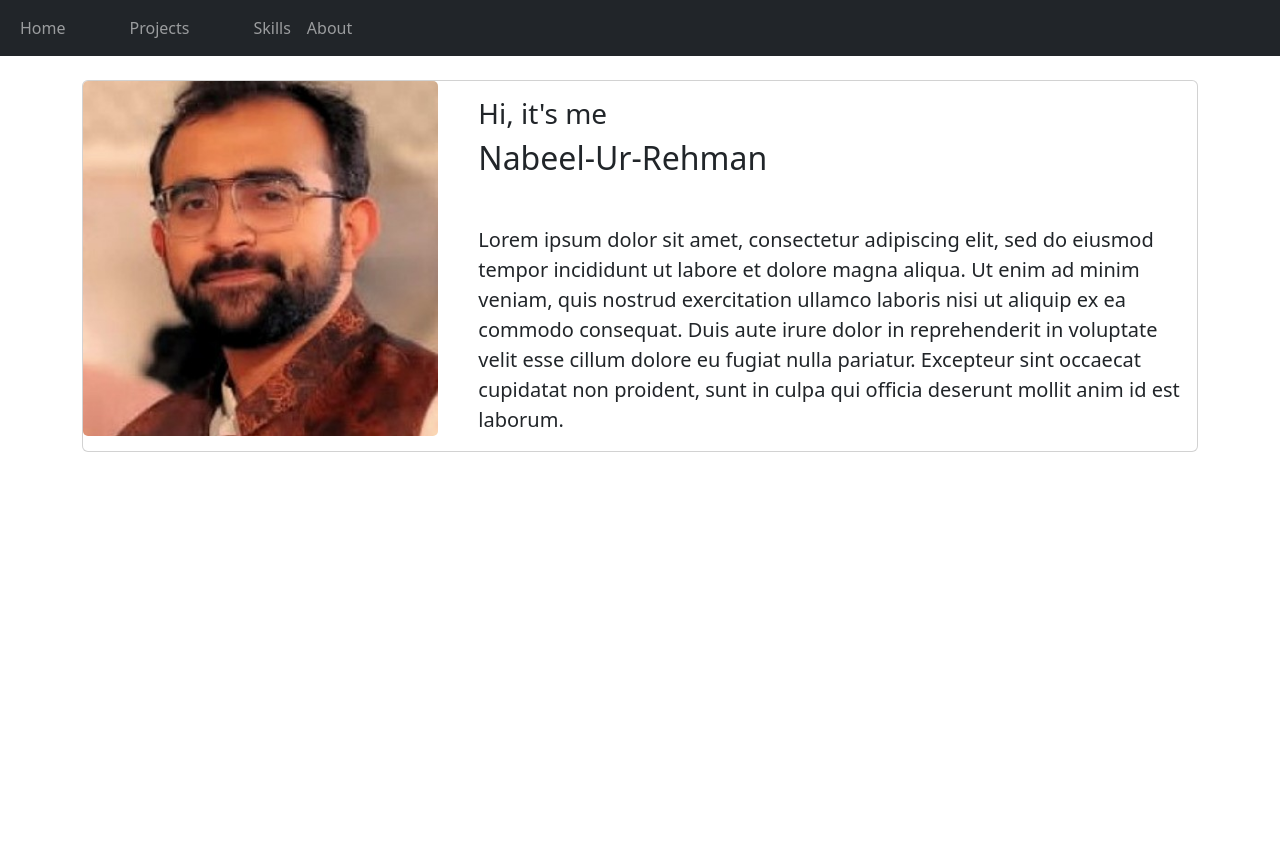
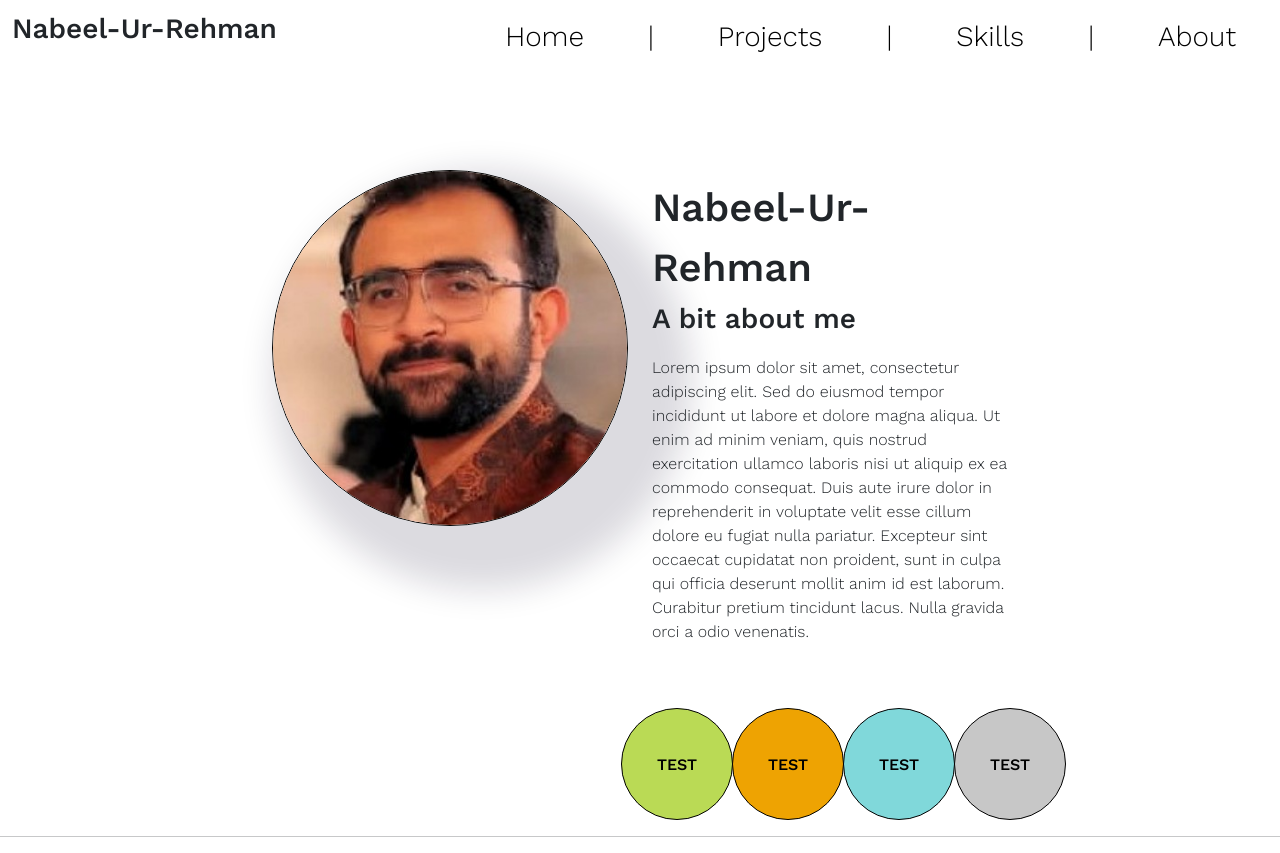
Before and after one commit to onepointsixoneeightzero/onepointsixoneeightzero.github.io, a plain HTML site: page index.html in a window 1280 px wide. Before the commit the page ends 800 px from the top, so only its background shows below. Drawn offline with nearby package versions, Linux system fonts and the light colour scheme.

Commit message:
added styles and markup

```diff
--- /dev/null
+++ b/customStyles.css
@@ -0,0 +1,97 @@
+:root {
+    --circle-diameter: 7rem;
+    --font-size: 1rem;
+    --background-color: #007bff;
+    --hover-background-color: #0056b3;
+  }
+
+.work-sans-normal {
+    font-family: "Work Sans", sans-serif;
+    font-optical-sizing: auto;
+    font-weight: 300;
+    font-style: normal;
+  }
+
+
+  .work-sans-bold {
+    font-family: "Work Sans", sans-serif;
+    font-optical-sizing: auto;
+    font-weight: 550;
+    font-style: normal;
+  }
+
+  .text-black{
+    color: rgb(0, 0, 0) !important;
+  }
+
+.mt-6{
+    margin-top: 6rem;
+}
+.mt-7{
+    margin-top: 7rem;
+}
+
+  .image-circle{
+    border-radius: 15rem;
+    border: 0.09rem solid;
+    border-color: black;
+    max-width: 100%;
+    height: auto;
+    /* box-shadow: rgba(17, 12, 46, 0.15) 0px 48px 100px 0px; */
+    box-shadow: rgba(17, 12, 46, 0.15) 2rem 2rem 2rem 2rem;
+  }
+
+  .mt-0{
+    margin-top: 0;
+  }
+
+  .mb-0{
+    margin-bottom:0;
+  }
+
+
+  .drop{
+    background: rgb(33,37,41);
+    background: -moz-radial-gradient(circle, rgba(33,37,41,1) 0%, rgba(255,255,255,1) 100%);
+    background: -webkit-radial-gradient(circle, rgba(33,37,41,1) 0%, rgba(255,255,255,1) 100%);
+    background: radial-gradient(circle, rgba(33,37,41,1) 0%, rgba(255,255,255,1) 100%);
+    filter: progid:DXImageTransform.Microsoft.gradient(startColorstr="#212529",endColorstr="#ffffff",GradientType=1);
+  }
+
+
+  .test-circle{
+    display: inline-block;
+    width: var(--circle-diameter);
+    height: var(--circle-diameter);
+    line-height: var(--circle-diameter); /* vertically center the text */
+    border-radius: 50%;
+    text-align: center;
+    text-decoration: none;
+    font-size: var(--font-size);
+    border: 0.09rem solid;
+    border-color: black;
+    color: black;
+
+  }
+
+  .test-circle:hover {
+    background-color: var(--hover-background-color);
+    color: white;
+    text-decoration: none;
+  }
+
+
+
+
+.bg-light-green{
+    background-color: #bada55;
+}
+.bg-orange{
+    background-color: #eea302;
+}
+.bg-cyan{
+    background-color: #80d8da;
+}
+.bg-gray{
+    background-color: #c7c7c7;
+}
--- a/index.html
+++ b/index.html
@@ -5,26 +5,42 @@
     <meta name="viewport" content="width=device-width, initial-scale=1.0">
     <title>Nabeel-Ur-Rehman</title>
     <link href="https://cdn.jsdelivr.net/npm/bootstrap@5.3.3/dist/css/bootstrap.min.css" rel="stylesheet">
+    <link rel="stylesheet" href="./customStyles.css">
+    <link rel="preconnect" href="https://fonts.googleapis.com">
+    <link rel="preconnect" href="https://fonts.gstatic.com" crossorigin>
+    <link href="https://fonts.googleapis.com/css2?family=Work+Sans:ital,wght@0,100..900;1,100..900&display=swap" rel="stylesheet">
     <script src="https://cdn.jsdelivr.net/npm/bootstrap@5.3.3/dist/js/bootstrap.bundle.min.js"></script>
     <script src="https://code.jquery.com/jquery-3.7.1.min.js"></script>
     <script src="script.js"></script>
 </head>
 <body>
-  <nav class="navbar navbar-expand-lg navbar-dark bg-dark">
+  <nav class="navbar navbar-expand-lg navbar-light bg-none">
     <div class="container-fluid">
       <div class="collapse navbar-collapse" id="navbarSupportedContent">
-        <ul class="navbar-nav me-auto mb-2 mb-lg-0">
+        <p class="work-sans-bold fs-3">
+          <a class="nav-link" href="https://www.github.com/">Nabeel-Ur-Rehman</a>
+        </p>
+        <ul class="navbar-nav ms-auto mb-2 mb-lg-0">
           <li class="nav-item">
-            <a class="nav-link" aria-current="page" href="#">Home</a>
+            <a class="nav-link work-sans-normal text-black fs-3" aria-current="page" href="#">Home</a>
           </li>
-          <li class="nav-item px-5">
-            <a class="nav-link" href="#">Projects</a>
+          <li class="nav-item ms-5">
+            <a class="nav-link work-sans-normal text-black fs-3" aria-current="page"> | </a>
           </li>
-          <li class="nav-item">
-            <a class="nav-link" href="#">Skills</a>
+          <li class="nav-item ms-5">
+            <a class="nav-link work-sans-normal text-black fs-3" href="#">Projects</a>
           </li>
-          <li class="nav-item">
-            <a class="nav-link" href="#">About</a>
+          <li class="nav-item ms-5">
+            <a class="nav-link work-sans-normal text-black fs-3" aria-current="page"> | </a>
+          </li>
+          <li class="nav-item ms-5">
+            <a class="nav-link work-sans-normal text-black fs-3" href="#">Skills</a>
+          </li>
+          <li class="nav-item ms-5">
+            <a class="nav-link work-sans-normal text-black fs-3" aria-current="page"> | </a>
+          </li>
+          <li class="nav-item ms-5 me-4">
+            <a class="nav-link work-sans-normal text-black fs-3" href="#">About</a>
           </li>
         </ul>
       </div>
@@ -32,7 +48,7 @@
   </nav>
 
 
-  <div class="container mt-4">
+  <!-- <div class="container mt-4">
     <div class="card">
         <div class="row no-gutters">
             <div class="col-md-4">
@@ -47,7 +63,40 @@
             </div>
         </div>
     </div>
+</div> -->
+
+
+<div class="container mt-6">
+  <div class="row">
+    <div class="col-sm-2"></div>
+    <div class="col-sm-4">
+      <img src="/dp.jpg" class="image-circle" alt="Image">
+    </div>
+    <div class="col-sm-4">
+      <p class="fs-1 work-sans-bold mt-2 mb-0">Nabeel-Ur-Rehman</p>
+      <p class="fs-3 work-sans-bold">A bit about me</p>
+      <p class="work-sans-normal">Lorem ipsum dolor sit amet, consectetur adipiscing elit. Sed do eiusmod tempor incididunt ut labore et dolore magna aliqua. Ut enim ad minim veniam, quis nostrud exercitation ullamco laboris nisi ut aliquip ex ea commodo consequat. Duis aute irure dolor in reprehenderit in voluptate velit esse cillum dolore eu fugiat nulla pariatur. Excepteur sint occaecat cupidatat non proident, sunt in culpa qui officia deserunt mollit anim id est laborum. Curabitur pretium tincidunt lacus. Nulla gravida orci a odio venenatis.</p>
+    </div>
+    <div class="col-sm-2"></div>
+  </div>
+  <div class="row mt-5 gap-3">
+    <div class="col-sm-5 me-5"></div>
+    <div class="col-sm-1">
+      <a class="test-circle bg-light-green work-sans-bold">TEST</a>
+    </div>
+    <div class="col-sm-1">
+      <a class="test-circle bg-orange work-sans-bold">TEST</a>
+    </div>
+    <div class="col-sm-1">
+      <a class="test-circle bg-cyan work-sans-bold">TEST</a>
+    </div>
+    <div class="col-sm-1">
+      <a class="test-circle bg-gray work-sans-bold">TEST</a>
+    </div>
+  </div>
 </div>
+
+<hr class="mt-3"/>
 
 
 
```
